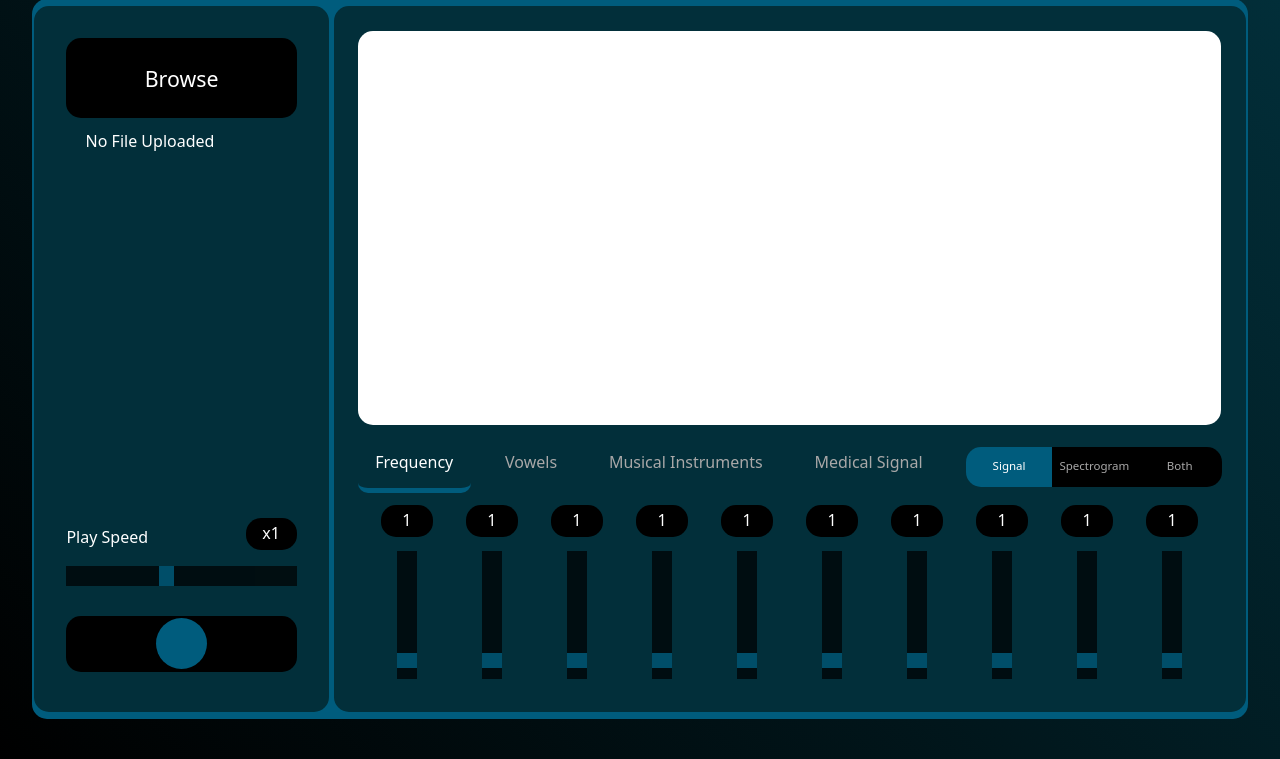
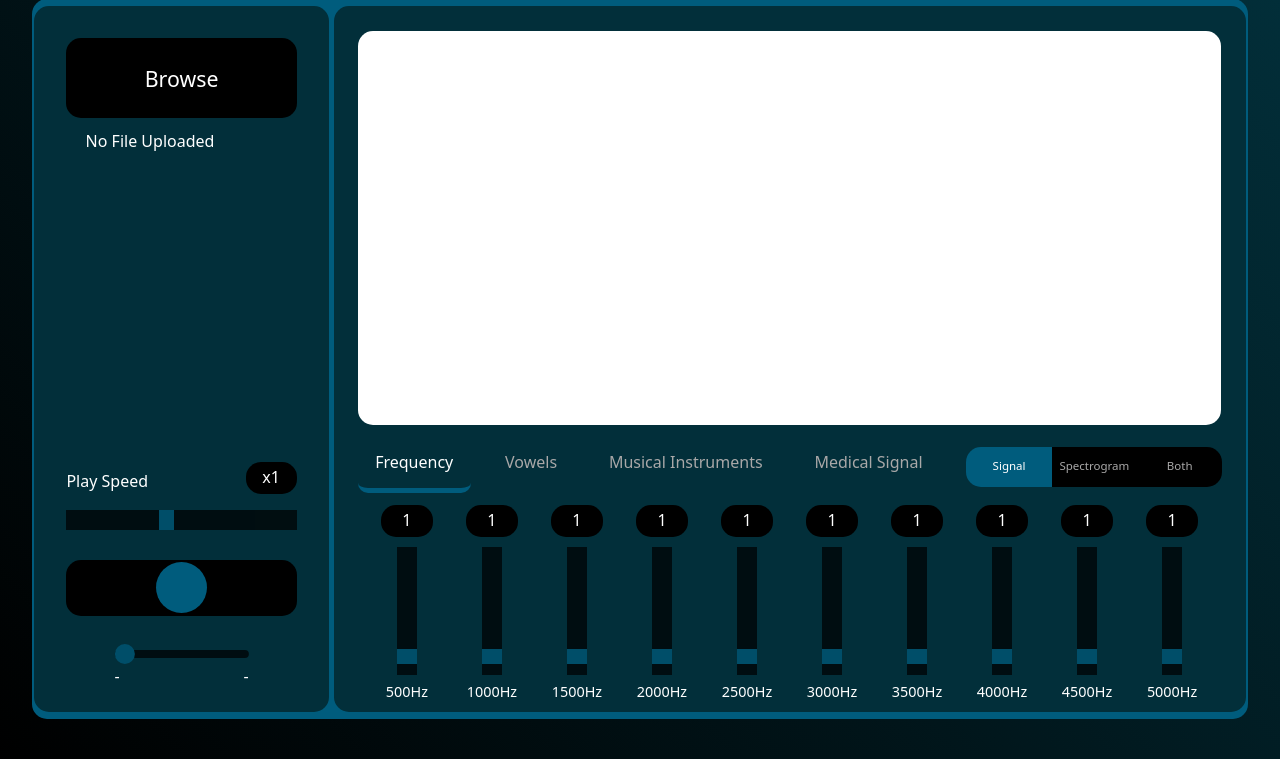
Before and after one commit to YousefKadry/DSP_Task2_Team00, a Flask app: template Equalizer/templates/index.html in a window 1280 px wide. Shown: the part 41-800 px from the top of the page. Run offline with Flask 2, Linux system fonts and the light colour scheme; the template is opened without the code that fills it, so the values that code supplies are empty; some libraries are stand-ins or nearby versions; some web fonts are replaced.

Commit message:
add play bar

```diff
--- a/Equalizer/static/css/index.css
+++ b/Equalizer/static/css/index.css
@@ -93,7 +93,7 @@ body{
 
 .buttons{
     position: absolute;
-    bottom: 5vh;
+    bottom: 12vh;
     width: calc(100% - 4rem);
     display: flex;
     justify-content: space-evenly;
@@ -177,7 +177,7 @@ body{
 .play-speed{
     position: absolute;
     color: var(--active-text);
-    bottom: 15vh;
+    bottom: 22vh;
     width: calc(100% - 4rem);
 }
 
@@ -212,6 +212,7 @@ body{
     transition: opacity .2s;
 }
 
+
 .play-speed .speed-slider::-webkit-slider-thumb {
     -webkit-appearance: none;
     appearance: none;
@@ -220,6 +221,48 @@ body{
     background: var(--sec-color);
     cursor: pointer;
   }
+
+.play-bar{
+    position: absolute;
+    color: var(--active-text);
+    bottom: 3vh;
+    width: calc(100% - 10rem);
+    left: 50%;
+    transform: translateX(-50%);
+}
+
+.play-time-slider{
+    -webkit-appearance: none;
+    appearance: none !important;
+    outline: none !important;
+    border-radius: 0px;
+    background: var(--darkest-color);
+    outline: none;
+    writing-mode: bt-lr; /* IE */
+    -webkit-appearance: slider-vertical; /* WebKit */
+    width: 100%;
+    height: 1vh;
+    color: var(--sec-color);
+    opacity: 0.7;
+    -webkit-transition: .2s;
+    transition: opacity .2s;
+    border-radius: 50px;
+}
+
+.play-time-slider::-webkit-slider-thumb {
+    -webkit-appearance: none;
+    appearance: none;
+    width: 20px;
+    height: 20px;
+    border-radius: 50%;
+    background: var(--sec-color);
+    cursor: pointer;
+  }
+
+.play-bar-data{
+    display: flex;
+    justify-content: space-between;
+}
 
 .sig{
     display: inline-flex;
@@ -371,8 +414,8 @@ body{
 .slider .label{
     color: var(--active-text);
     /* padding: 5px 10px; */
-    font-weight: 500;
-    margin-top: 3.5rem;
+    font-weight: 400;
+    margin-top: 3.8rem;
     width: fit-content;
     font-size: 0.9rem;
 }
--- a/Equalizer/static/js/utilites.js
+++ b/Equalizer/static/js/utilites.js
@@ -127,7 +127,7 @@
     ,option:[[1,500], [500, 1000], [1000, 1500], [1500, 2000]
     , [2000, 2500], [2500, 3000]]}
 
-let slidersLabels = {frequency:['label1', 'label2', 'label3', 'label4', 'label5', 'label6', 'label7', 'label8', 'label9', 'label10']
+let slidersLabels = {frequency:['500Hz', '1000Hz', '1500Hz', '2000Hz', '2500Hz', '3000Hz', '3500Hz', '4000Hz', '4500Hz', '5000Hz']
     ,vowels:['label1', 'label2', 'label3', 'label4', 'label5', 'label6', 'label7', 'label8', 'label9']
     ,musicalInstruments:['label1', 'label2', 'label3', 'label4', 'label5', 'label6', 'label7', 'label8']
     ,medicalSignal:['label1', 'label2', 'label3', 'label4', 'label5', 'label6', 'label7']
@@ -153,21 +153,26 @@ let createSlidersElemnts = (slidersInfo)=>{
     Object.entries(slidersInfo).forEach(([sliderId, sliderObj]) => {
         let slider = document.createElement("div")
         slider.className = "slider col-1"
+
         let input = document.createElement("input")
         input.id = sliderId
         input.type = "range"
         input.min = 0
         input.max = currentMode.maxFreq
         input.value = sliderObj.freqAmp
-
         input.step = currentMode.step
         input.className = `slider ${sliderId}`
 
         let value= document.createElement("div")
-
         value.innerHTML= sliderObj.freqAmp
         value.className = `slider-value ${sliderId}`
 
+        let sliderLabel = document.createElement("div")
+        sliderLabel.innerHTML = sliderObj.label
+        sliderLabel.className = "label"
+
+
+        slider.appendChild(sliderLabel)
         slider.appendChild(input)
         slider.appendChild(value)
         slidersPanel.appendChild(slider)
@@ -239,11 +244,12 @@ let plotdata
 let step =  0
 let speed = 0.1
 let play = ()=>{
+    clearInterval(plotdata)
     plotdata = setInterval(() =>{
         if(step+.25 <=signal.x[signal.x.length-1]){
             step+= speed
             if(step>0){
-                let range = {range:[step-.25, step+.25]}
+                range = {range:[step-.25, step+.25]}
                 layout['xaxis']= range
                 setLayout(layout)
             }
@@ -328,6 +334,7 @@ let getData = (currentMode, signal, originalSignal, newSpectro, originalSpectro)
 
 }
 let audio = document.getElementById('audio')
+
 // let audio
 let audioName
 let getAudio =  ()=>{
--- a/Equalizer/templates/index.html
+++ b/Equalizer/templates/index.html
@@ -45,6 +45,19 @@
                     <div class="slider-value">x1</div>
                 </div>
                 <input type="range" min="0.25" max="2" value="1" step="0.25" class="speed-slider" id="speedControl">
+            </div>
+            <div class="play-bar">
+                <div class="play-bar-slider">
+                    <input type="range" min="0" max="10" value="0" step="0.001" class="play-time-slider" id="play-time-slider">
+                </div>
+                <div class="play-bar-data">
+                    <div class="start">
+                        -
+                    </div>
+                    <div class="end">
+                        -
+                    </div>
+                </div>
             </div>
 
         </div>
```
Also changed, not shown: Equalizer/static/js/main.js (+40 -13 lines), 8 other files.
